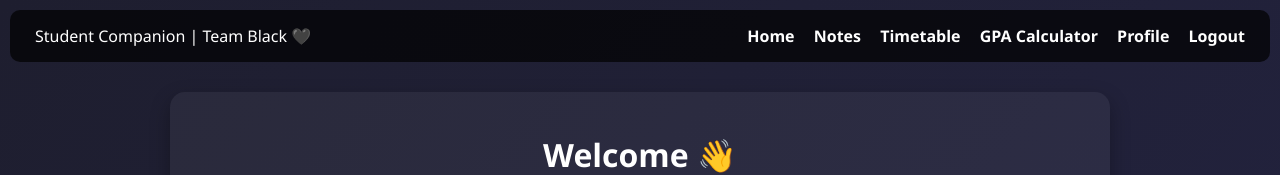
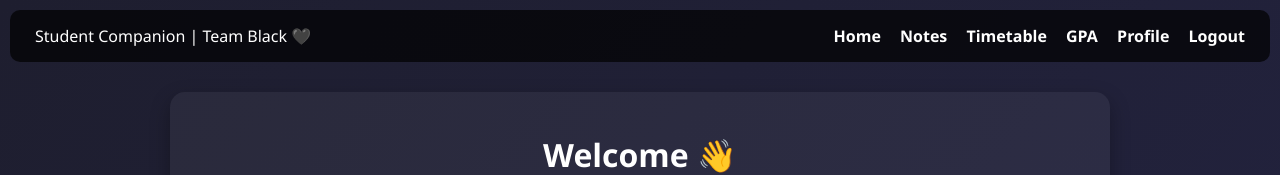
Before and after one commit to efgfdsdfdf/ezedave, a plain HTML site: page homepage.html in a window 1280 px wide. Shown: the top 175 px of the page. Drawn offline with Linux system fonts and the light colour scheme.

Commit message:
Update homepage.html

```diff
--- a/homepage.html
+++ b/homepage.html
@@ -14,7 +14,7 @@
       <a href="homepage.html" class="active">Home</a>
       <a href="notes.html">Notes</a>
       <a href="timetable.html">Timetable</a>
-      <a href="gpa.html">GPA Calculator</a>
+      <a href="gpa.html">GPA</a>
       <a href="profile.html">Profile</a>
       <a href="#" id="logoutBtn">Logout</a>
     </div>
@@ -59,5 +59,3 @@
   </footer>
 </body>
 </html>
-
-</html>
```
